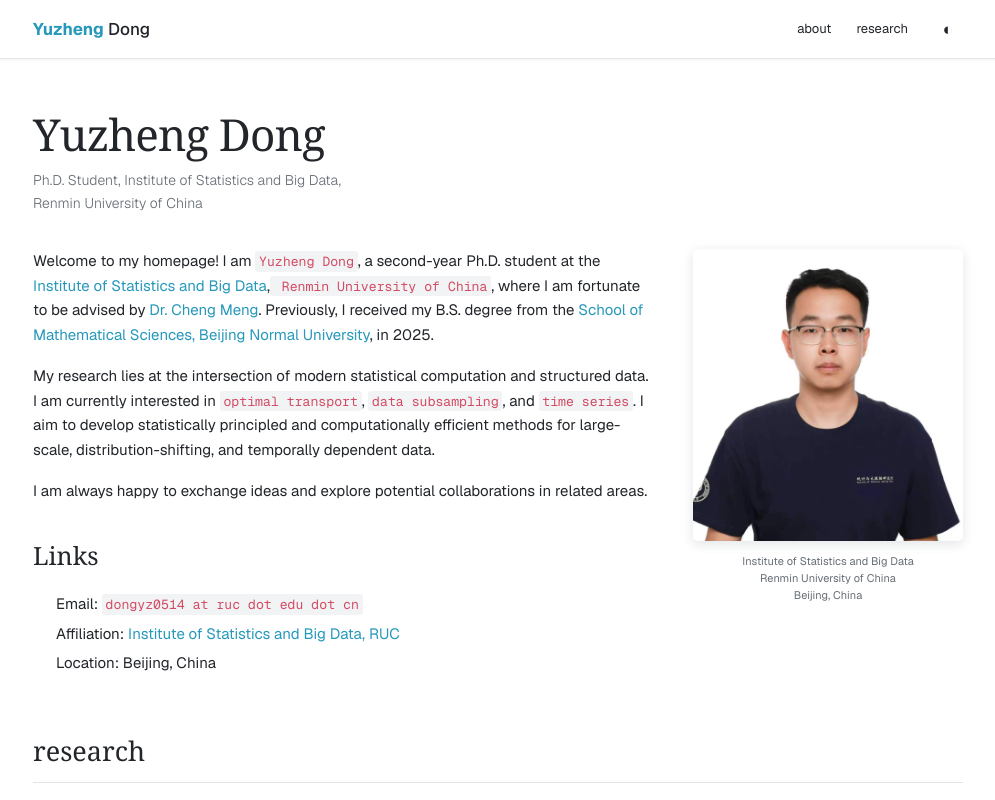
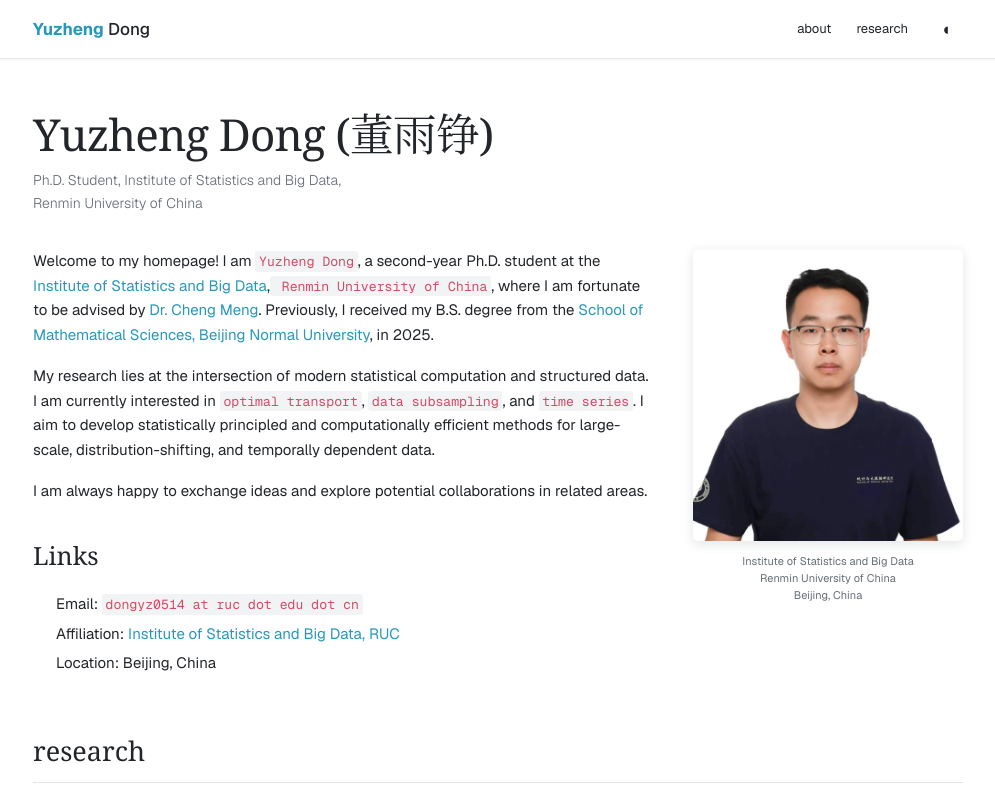
Before and after one commit to yuzheng0514-rgb/myhomepage, a Next.js app: page / in a window 1280 px wide. Shown: the top 800 px of the page, without its empty margins (142-1137 px from the left). Built offline with nearby package versions, Linux system fonts and the light colour scheme.

Commit message:
Add Chinese name to heading

```diff
--- a/app/page.tsx
+++ b/app/page.tsx
@@ -44,7 +44,7 @@ export default function Home() {
       <main className="container">
         <section id="about" className="about-section">
           <header className="post-header">
-            <h1>Yuzheng Dong</h1>
+            <h1>Yuzheng Dong (董雨铮)</h1>
             <p>
               Ph.D. Student, Institute of Statistics and Big Data,
               <br className="mobile-break" /> Renmin University of China
```
